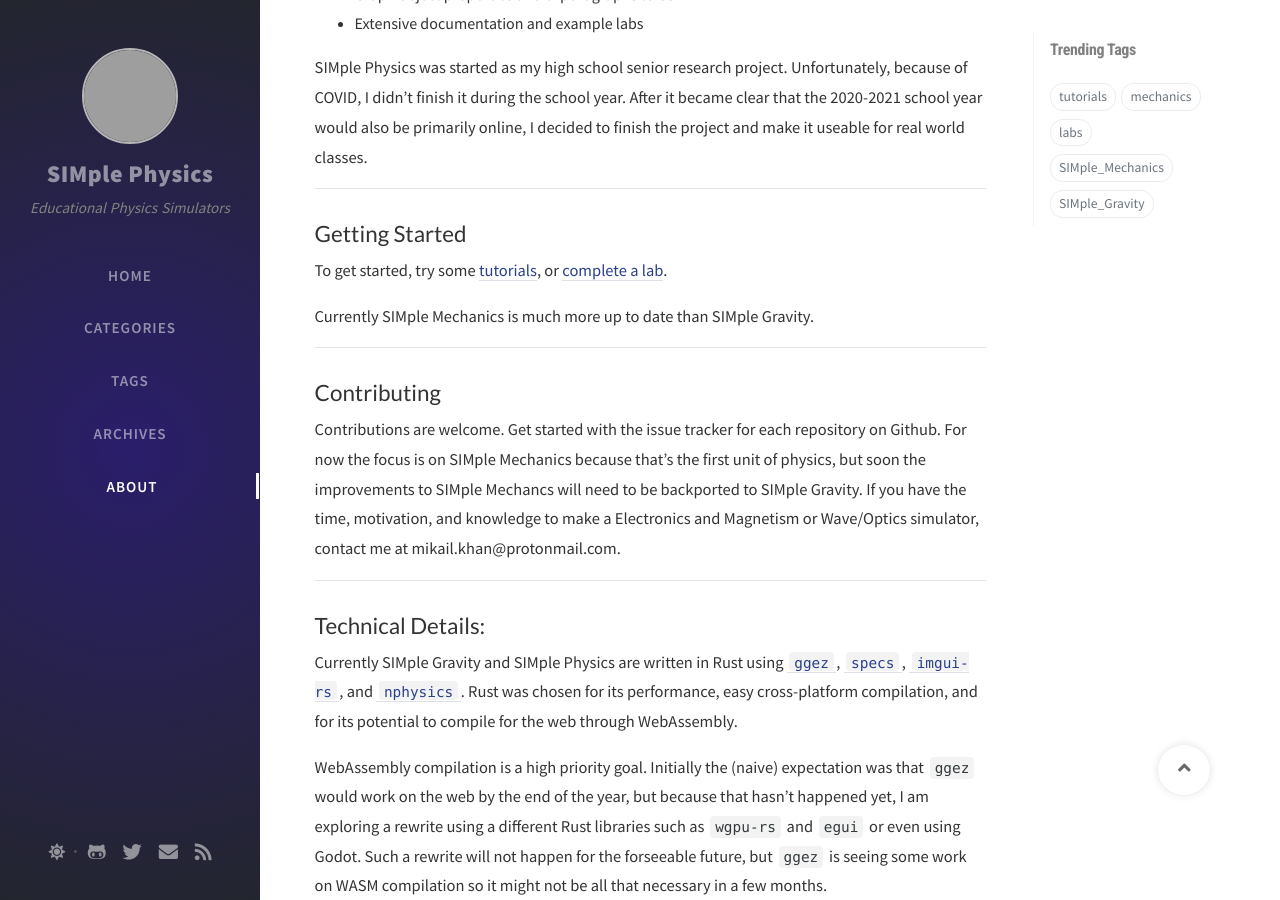
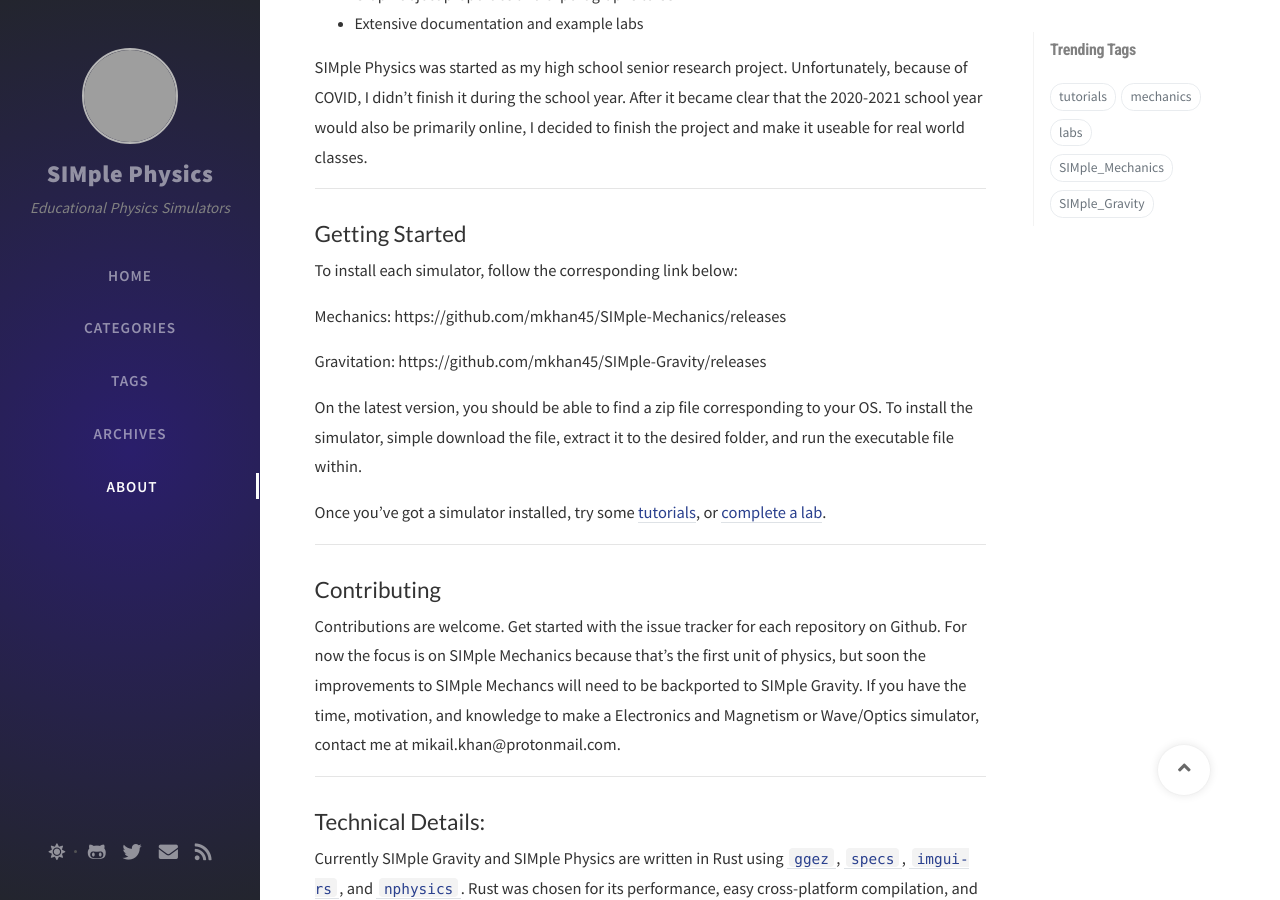
Before and after one commit to mkhan45/SIMple-Physics, a Jekyll site: the page built from tabs/about.md, in a window 1280 px wide and 900 px high, scrolled down 820 px. Built offline with Jekyll 4.4.1, drawn with Linux system fonts in a browser that asks for light colours; nearby versions of some CDN libraries; comment, search, counter and statistics services are not loaded; grey boxes are pictures that could not be loaded.

Commit message:
installation guide

```diff
--- a/tabs/about.md
+++ b/tabs/about.md
@@ -33,9 +33,15 @@ ___
 
 ## Getting Started
 
-To get started, try some [tutorials](https://mkhan45.github.io/SIMple-Physics/tags/tutorials/), or [complete a lab](https://mkha45.github.io/SIMple-Physics/tags/labs/).
+To install each simulator, follow the corresponding link below:
 
-Currently SIMple Mechanics is much more up to date than SIMple Gravity.
+Mechanics: https://github.com/mkhan45/SIMple-Mechanics/releases
+
+Gravitation: https://github.com/mkhan45/SIMple-Gravity/releases
+
+On the latest version, you should be able to find a zip file corresponding to your OS. To install the simulator, simple download the file, extract it to the desired folder, and run the executable file within.
+
+Once you've got a simulator installed, try some [tutorials](https://mkhan45.github.io/SIMple-Physics/tags/tutorials/), or [complete a lab](https://mkha45.github.io/SIMple-Physics/tags/labs/).
 
 ___
 
```
